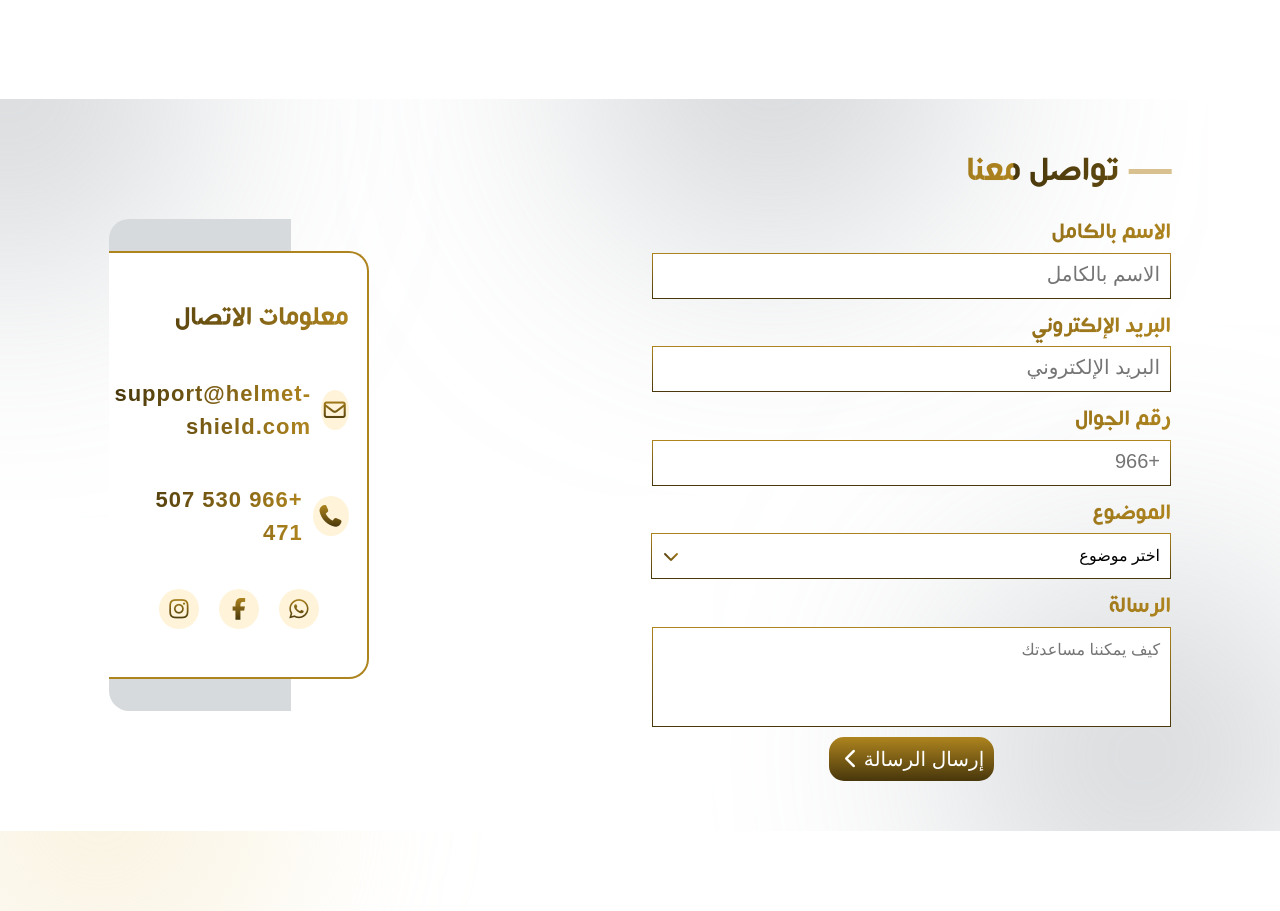
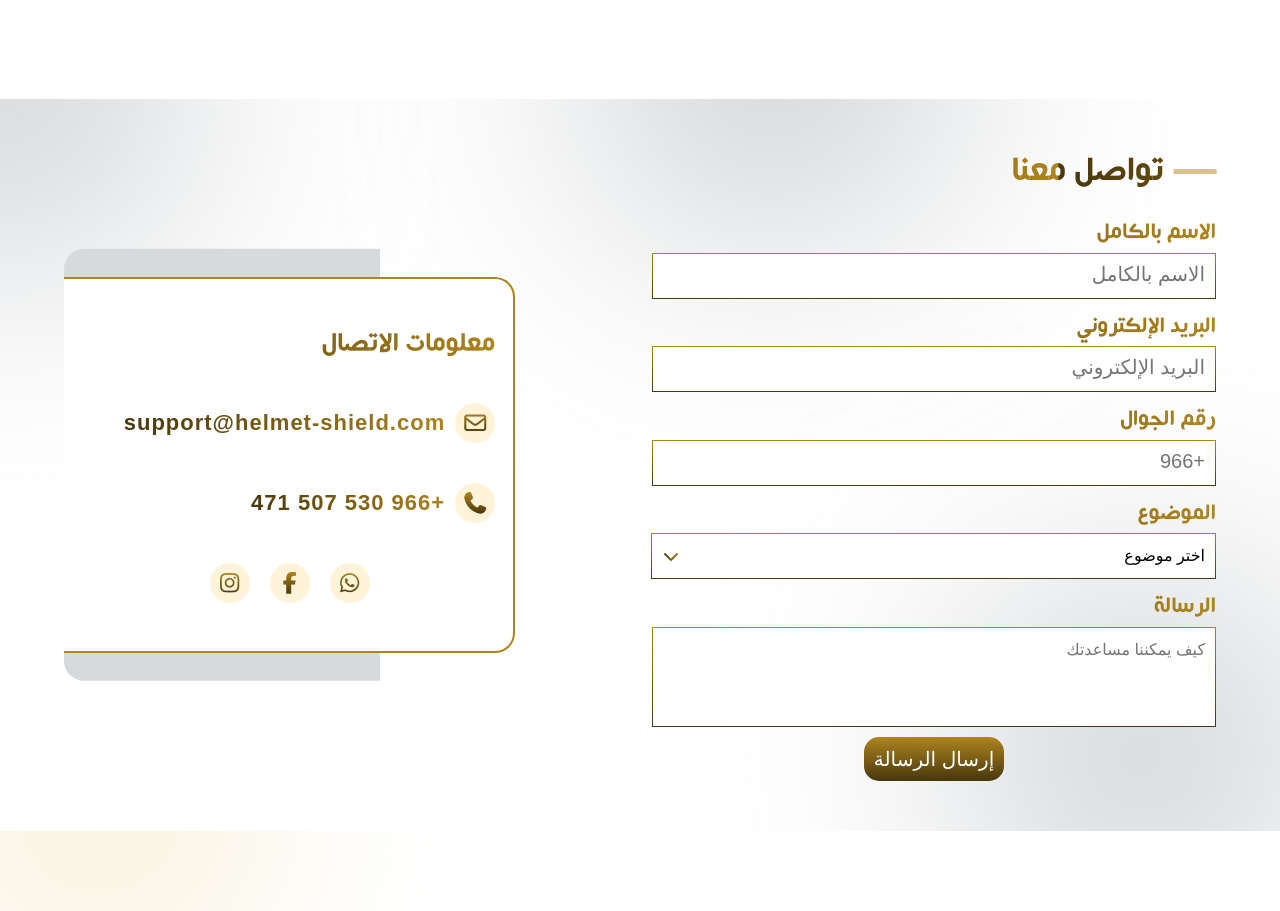
Before and after one commit to NourElshahawy/helmet, a React (Vite) app: page / in a window 1280 px wide. Shown: the part 2180-3091 px from the top of the page. Built offline with nearby package versions, Linux system fonts and the light colour scheme; a web font is replaced by a local one.

Commit message:
add pages products contactUs

```diff
--- a/src/App.jsx
+++ b/src/App.jsx
@@ -2,12 +2,16 @@ import React from 'react';
 import { createBrowserRouter, RouterProvider } from 'react-router-dom';
 import Layout from './Components/Layouts/Layout';
 import Home from './pages/Home/Home';
+import Products from './pages/Products/Products';
+import ContactUs from './pages/ContactUs/ContactUs';
 // import { Toaster } from 'sonner';
 
 
 const router = createBrowserRouter([
   {path: "", element: <Layout />, children: [
     {path: "/", element:<Home />},
+    {path: "products", element:<Products />},
+    {path: "contactUs", element:<ContactUs />},
   ]}
 ])
 
--- a/src/components/Sections/ContactUs.jsx
+++ /dev/null
@@ -1,98 +0,0 @@
-import React, { useState } from 'react';
-import MainBtn from '../ui/MainBtn';
-import HeadTitle from '../ui/HeadTitle';
-import { Link } from 'react-router-dom';
-import * as yup from 'yup';
-import axios from 'axios';
-import { useFormik } from 'formik';
-
-
-export default function ContactUs() {
-  return <>
-      <section className='ContactUs section'>
-        <div className="main-container">
-          <div className="row g-4 align-items-center">
-            <div className="col-lg-6">
-              <div className="form-content">
-                <HeadTitle value={"تواصل معنا"} />
-
-                <form action="">
-                  <div className="input-group">
-                    <label htmlFor="name">الاسم بالكامل</label>
-                    <input type="text" id="name" placeholder='الاسم بالكامل' />
-                  </div>
-
-                  <div className="input-group">
-                    <label htmlFor="email">البريد الإلكتروني</label>
-                    <input type="email" id="email" placeholder='البريد الإلكتروني' />
-                  </div>
-
-                  <div className="input-group">
-                    <label htmlFor="phone">رقم الجوال</label>
-                    <input type="text" id="phone" placeholder='+966' />
-                  </div>
-
-                  <div className="input-group">
-                    <label htmlFor="city">الموضوع</label>
-
-                    <div className="custom-select">
-                      <select id="subject">
-                          <option value="">اختر موضوع</option>
-                          <option value="">استفسار عام</option>
-                          <option value="">استفسار عن المنتج</option>
-                          <option value="">الضمان</option>
-                          <option value="">الدعم الفني</option>
-                      </select>
-
-                      <i className="fa-solid fa-chevron-down"></i>
-                    </div>
-                  </div>
-
-                  <div className="input-group">
-                    <label htmlFor="message">الرسالة</label>
-                    <textarea id="message" placeholder='كيف يمكننا مساعدتك'></textarea>
-                  </div>
-
-                  <MainBtn value="إرسال الرسالة" className='mx-auto' />
-                </form>
-              </div>
-          </div>
-
-            <div className="col-lg-6">
-              <div className="content">
-                <div className="contact-card">
-                  <h4>معلومات الاتصال</h4>
-                  <div className='contact-detail'>
-                    <span>
-                      <i className="fa-regular fa-envelope"></i>
-                    </span>
-                    <p>support@helmet-shield.com</p>
-                  </div>
-                  <div className='contact-detail'>
-                    <span>
-                      <i className="fa-solid fa-phone"></i>
-                    </span>
-                    <p>+966 530 507 471</p>
-                  </div>
-
-                  <div className="social">
-                    <Link to=''>
-                      <i className="fa-brands fa-whatsapp"></i>
-                    </Link>
-
-                    <Link to=''>
-                      <i className="fa-brands fa-facebook-f"></i>
-                    </Link>
-
-                    <Link to=''>
-                      <i className="fa-brands fa-instagram"></i>
-                    </Link>
-                  </div>
-                </div>
-              </div>
-            </div>
-          </div>
-        </div>
-    </section>
-  </>
-}
--- /dev/null
+++ b/src/components/Sections/ContactUsSec.jsx
@@ -0,0 +1,98 @@
+import React, { useState } from 'react';
+import MainBtn from '../ui/MainBtn';
+import HeadTitle from '../ui/HeadTitle';
+import { Link } from 'react-router-dom';
+import * as yup from 'yup';
+import axios from 'axios';
+import { useFormik } from 'formik';
+
+
+export default function ContactUsSec({ className }) {
+  return <>
+    <section className={`ContactUs section ${className}`}>
+      <div className="main-container">
+        <div className="row g-4 align-items-center">
+          <div className="col-lg-6">
+            <div className="form-content">
+              <HeadTitle value={"تواصل معنا"} />
+
+              <form action="">
+                <div className="input-group">
+                  <label htmlFor="name">الاسم بالكامل</label>
+                  <input type="text" id="name" placeholder='الاسم بالكامل' />
+                </div>
+
+                <div className="input-group">
+                  <label htmlFor="email">البريد الإلكتروني</label>
+                  <input type="email" id="email" placeholder='البريد الإلكتروني' />
+                </div>
+
+                <div className="input-group">
+                  <label htmlFor="phone">رقم الجوال</label>
+                  <input type="text" id="phone" placeholder='+966' />
+                </div>
+
+                <div className="input-group">
+                  <label htmlFor="city">الموضوع</label>
+
+                  <div className="custom-select">
+                    <select id="subject">
+                      <option value="">اختر موضوع</option>
+                      <option value="">استفسار عام</option>
+                      <option value="">استفسار عن المنتج</option>
+                      <option value="">الضمان</option>
+                      <option value="">الدعم الفني</option>
+                    </select>
+
+                    <i className="fa-solid fa-chevron-down"></i>
+                  </div>
+                </div>
+
+                <div className="input-group">
+                  <label htmlFor="message">الرسالة</label>
+                  <textarea id="message" placeholder='كيف يمكننا مساعدتك'></textarea>
+                </div>
+
+                <MainBtn value="إرسال الرسالة" className='mx-auto' showIcon={false} />
+              </form>
+            </div>
+          </div>
+
+          <div className="col-lg-6">
+            <div className="content">
+              <div className="contact-card">
+                <h4>معلومات الاتصال</h4>
+                <div className='contact-detail'>
+                  <span>
+                    <i className="fa-regular fa-envelope"></i>
+                  </span>
+                  <p>support@helmet-shield.com</p>
+                </div>
+                <div className='contact-detail'>
+                  <span>
+                    <i className="fa-solid fa-phone"></i>
+                  </span>
+                  <p>+966 530 507 471</p>
+                </div>
+
+                <div className="social">
+                  <Link to=''>
+                    <i className="fa-brands fa-whatsapp"></i>
+                  </Link>
+
+                  <Link to=''>
+                    <i className="fa-brands fa-facebook-f"></i>
+                  </Link>
+
+                  <Link to=''>
+                    <i className="fa-brands fa-instagram"></i>
+                  </Link>
+                </div>
+              </div>
+            </div>
+          </div>
+        </div>
+      </div>
+    </section>
+  </>
+}
--- a/src/components/Sections/ProductSec.jsx
+++ b/src/components/Sections/ProductSec.jsx
@@ -6,9 +6,7 @@ import productImg3 from '../../assets/images/product-3.webp';
 import productImg4 from '../../assets/images/product-4.webp';
 import MainBtn from '../ui/MainBtn';
 
-export default function ProductSec() {
-
-
+export default function ProductSec({className, showButton = true}) {
     const products = [
         {
             img: productImg1,
@@ -33,11 +31,10 @@ export default function ProductSec() {
     ];
 
     return <>
-        <section className='productSec section'>
+        <section className={`productSec section ${className}`}>
             <div className="main-container">
                 <HeadTitle value="المنتجات" />
                 <div className="row g-4">
-
                     {products.map((product, index)=> {
                         return (
                             <div key={index} className="col-sm-6 col-md-4 col-lg-3">
@@ -55,7 +52,11 @@ export default function ProductSec() {
                     })}
                 </div>
 
-                <MainBtn value="عرض جميع المنتجات" className='mx-auto mt-5' />
+                {/* <MainBtn value="عرض جميع المنتجات" className='mx-auto mt-5' /> */}
+
+                {showButton && (
+                    <MainBtn href="/products" value="عرض جميع المنتجات" className='mx-auto mt-5' />
+                )}
             </div>
         </section>
     </>
--- /dev/null
+++ b/src/pages/ContactUs/ContactUs.jsx
@@ -0,0 +1,8 @@
+import React from 'react';
+import ContactUsSec from '../../components/Sections/ContactUsSec';
+
+export default function ContactUs({className}) {
+    return <>
+    <ContactUsSec className="mt-0" />
+    </>
+}
--- a/src/pages/Home/Home.jsx
+++ b/src/pages/Home/Home.jsx
@@ -2,8 +2,8 @@ import { useOutletContext } from "react-router-dom";
 import Hero from "../../components/Home/Hero";
 import React from 'react';
 import Warranty from '../../components/Sections/Warranty';
-import ContactUs from '../../components/Sections/ContactUs';
 import ProductSec from '../../components/Sections/ProductSec';
+import ContactUsSec from "../../components/Sections/ContactUsSec";
 
 export default function Home() {
     const { hero } = useOutletContext();
@@ -12,6 +12,6 @@ export default function Home() {
         <Hero hero={hero} />
         <ProductSec />
         <Warranty />
-        <ContactUs />
+        <ContactUsSec />
     </>
 }
--- /dev/null
+++ b/src/pages/Products/Products.jsx
@@ -0,0 +1,8 @@
+import React from 'react'
+import ProductSec from '../../components/Sections/ProductSec'
+
+export default function Products() {
+    return <>
+        <ProductSec showButton={false} className="mt-0" />
+    </>
+}
--- a/src/styles/home.css
+++ b/src/styles/home.css
@@ -80,7 +80,7 @@
     background-image: url("../assets/images/bg-ContactUs.svg");
     background-position: center;
     background-size: cover;
-    padding: 50px;
+    padding: 50px 0;
 }
 .ContactUs form {
     display: flex;
@@ -88,7 +88,7 @@
     gap: 10px;
 }
 .ContactUs .content {
-    width: 50%;
+    width: 80%;
     margin-right: auto;
     padding: 50px 20px;
     position: relative;
```
